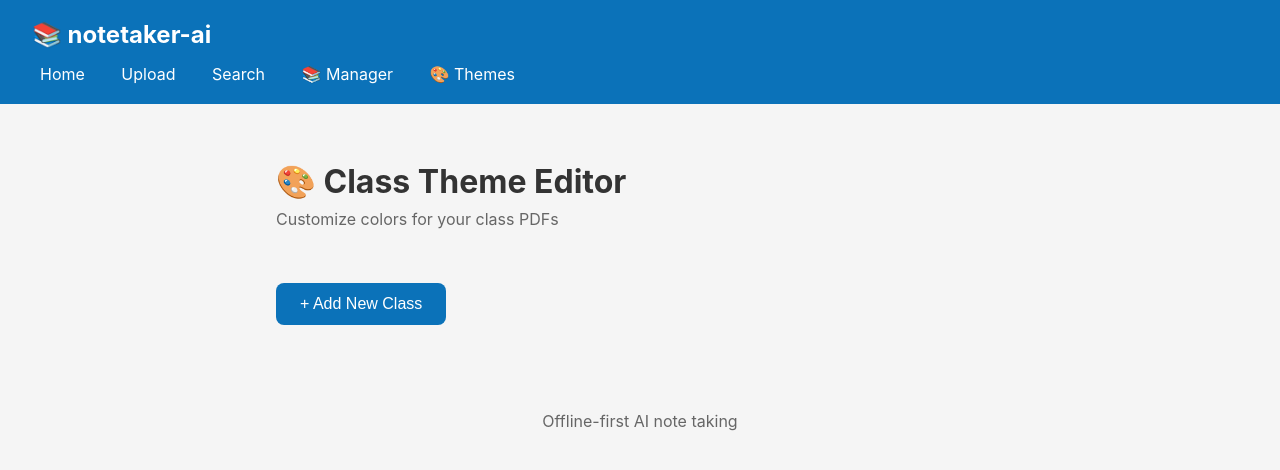
After one commit to carloszamora0822/notetaker-ai, a FastAPI app: template frontend/templates/theme_editor.html in a window 1280 px wide. The commit adds this page. Shown: the top 470 px of the page. Run offline with FastAPI, Linux system fonts and the light colour scheme; the template is opened without the code that fills it, so the values that code supplies are empty; some libraries are stand-ins or nearby versions.

Commit message:
feat(frontend): add theme editor UI for customizing class PDF colors

```diff
--- /dev/null
+++ b/frontend/static/css/theme-editor.css
@@ -0,0 +1,149 @@
+.theme-editor-container {
+  max-width: 1000px;
+  margin: 0 auto;
+  padding: 20px;
+}
+
+.subtitle {
+  color: #666;
+  margin-bottom: 30px;
+}
+
+.theme-list {
+  display: grid;
+  gap: 15px;
+  margin-bottom: 20px;
+}
+
+.theme-card {
+  display: flex;
+  justify-content: space-between;
+  align-items: center;
+  padding: 20px;
+  background: white;
+  border-radius: 8px;
+  border-left: 4px solid #0B72B9;
+  box-shadow: 0 2px 4px rgba(0,0,0,0.1);
+}
+
+.theme-info h3 {
+  margin: 0 0 10px 0;
+}
+
+.color-preview {
+  display: flex;
+  align-items: center;
+  gap: 8px;
+}
+
+.color-dot {
+  width: 20px;
+  height: 20px;
+  border-radius: 50%;
+  border: 2px solid #ddd;
+}
+
+.btn-add {
+  padding: 12px 24px;
+  background: #0B72B9;
+  color: white;
+  border: none;
+  border-radius: 8px;
+  cursor: pointer;
+  font-size: 16px;
+}
+
+.btn-edit {
+  padding: 8px 16px;
+  background: #0B72B9;
+  color: white;
+  border: none;
+  border-radius: 4px;
+  cursor: pointer;
+}
+
+.btn-edit:hover {
+  opacity: 0.9;
+}
+
+.color-picker-section {
+  margin-bottom: 30px;
+}
+
+.color-picker-section label {
+  display: block;
+  font-weight: 600;
+  margin-bottom: 10px;
+}
+
+.color-swatches {
+  display: grid;
+  grid-template-columns: repeat(auto-fit, minmax(100px, 1fr));
+  gap: 15px;
+  margin: 20px 0;
+}
+
+.color-swatch {
+  text-align: center;
+  padding: 15px;
+  border: 2px solid #ddd;
+  border-radius: 8px;
+  cursor: pointer;
+  transition: all 0.3s;
+}
+
+.color-swatch:hover, .color-swatch.active {
+  border-color: #0B72B9;
+  background: #f0f8ff;
+}
+
+.swatch-color {
+  width: 60px;
+  height: 60px;
+  border-radius: 50%;
+  margin: 0 auto 10px;
+}
+
+.preview-section {
+  margin-top: 30px;
+}
+
+.preview-section h3 {
+  margin-bottom: 15px;
+  color: #0B72B9;
+}
+
+.pdf-preview {
+  border: 1px solid #ddd;
+  border-radius: 8px;
+  overflow: hidden;
+}
+
+.preview-header {
+  padding: 20px;
+  color: white;
+  font-weight: bold;
+  font-size: 18px;
+  transition: background 0.3s;
+}
+
+.preview-content {
+  padding: 20px;
+  background: white;
+  min-height: 200px;
+  color: #333;
+}
+
+.btn-save {
+  padding: 10px 20px;
+  background: #28a745;
+  color: white;
+  border: none;
+  border-radius: 4px;
+  cursor: pointer;
+  font-size: 16px;
+}
+
+.btn-save:hover {
+  background: #218838;
+}
--- /dev/null
+++ b/frontend/static/js/theme-editor.js
@@ -0,0 +1,117 @@
+let themes = {};
+let colorPalette = {};
+let currentEditClass = null;
+let selectedColor = null;
+
+document.addEventListener('DOMContentLoaded', loadThemes);
+
+async function loadThemes() {
+  try {
+    const res = await fetch('/api/themes');
+    const data = await res.json();
+    themes = data.themes;
+    colorPalette = data.color_palette;
+
+    renderThemeList();
+  } catch (error) {
+    console.error('Failed to load themes:', error);
+  }
+}
+
+function renderThemeList() {
+  const list = document.getElementById('themeList');
+  list.innerHTML = Object.entries(themes)
+    .filter(([key]) => key !== 'default')
+    .map(([className, theme]) => `
+      <div class="theme-card" style="border-left: 4px solid ${theme.primary_color}">
+        <div class="theme-info">
+          <h3>${className}</h3>
+          <div class="color-preview">
+            <span class="color-dot" style="background: ${theme.primary_color}"></span>
+            <span class="color-name">${theme.color_name || 'custom'}</span>
+          </div>
+        </div>
+        <button onclick="editTheme('${className}')" class="btn-edit">Edit</button>
+      </div>
+    `).join('');
+}
+
+function editTheme(className) {
+  currentEditClass = className;
+  const theme = themes[className] || themes.default;
+
+  document.getElementById('editClassName').textContent = className;
+  document.getElementById('previewClassName').textContent = className;
+
+  // Render color swatches
+  const swatches = document.getElementById('colorSwatches');
+  swatches.innerHTML = Object.entries(colorPalette).map(([name, colors]) => `
+    <div class="color-swatch ${theme.color_name === name ? 'active' : ''}"
+         onclick="selectColor('${name}', '${colors.primary}', '${colors.secondary}')">
+      <div class="swatch-color" style="background: ${colors.primary}"></div>
+      <span>${name}</span>
+    </div>
+  `).join('');
+
+  // Update preview
+  updatePreview(theme.primary_color);
+
+  document.getElementById('editModal').classList.remove('hidden');
+}
+
+function selectColor(name, primary, secondary) {
+  selectedColor = { name, primary, secondary };
+
+  // Update active state
+  document.querySelectorAll('.color-swatch').forEach(el => {
+    el.classList.remove('active');
+  });
+  event.currentTarget.classList.add('active');
+
+  // Update preview
+  updatePreview(primary);
+}
+
+function updatePreview(color) {
+  document.getElementById('previewHeader').style.background = color;
+}
+
+async function saveTheme() {
+  if (!currentEditClass || !selectedColor) return;
+
+  const theme = {
+    color_name: selectedColor.name,
+    primary_color: selectedColor.primary,
+    secondary_color: selectedColor.secondary
+  };
+
+  try {
+    const res = await fetch(`/api/themes/${currentEditClass}`, {
+      method: 'POST',
+      headers: { 'Content-Type': 'application/json' },
+      body: JSON.stringify(theme)
+    });
+
+    if (res.ok) {
+      alert('✅ Theme saved!');
+      closeModal();
+      loadThemes();
+    }
+  } catch (error) {
+    alert('Failed to save theme');
+  }
+}
+
+function addNewClass() {
+  const className = prompt('Enter class code (e.g., CS101):');
+  if (className) {
+    themes[className] = themes.default;
+    editTheme(className);
+  }
+}
+
+function closeModal() {
+  document.getElementById('editModal').classList.add('hidden');
+  currentEditClass = null;
+  selectedColor = null;
+}
--- a/frontend/templates/base.html
+++ b/frontend/templates/base.html
@@ -14,6 +14,7 @@
       <a href="/upload">Upload</a>
       <a href="/search">Search</a>
       <a href="/manager">📚 Manager</a>
+      <a href="/themes">🎨 Themes</a>
     </nav>
   </header>
 
--- /dev/null
+++ b/frontend/templates/theme_editor.html
@@ -0,0 +1,52 @@
+{% extends "base.html" %}
+
+{% block content %}
+<link rel="stylesheet" href="/static/css/theme-editor.css">
+
+<div class="theme-editor-container">
+  <h1>🎨 Class Theme Editor</h1>
+  <p class="subtitle">Customize colors for your class PDFs</p>
+
+  <div class="theme-list" id="themeList">
+    <!-- Loaded dynamically -->
+  </div>
+
+  <button onclick="addNewClass()" class="btn-add">+ Add New Class</button>
+</div>
+
+<!-- Edit Modal -->
+<div id="editModal" class="modal hidden">
+  <div class="modal-content">
+    <div class="modal-header">
+      <h2>Edit Theme: <span id="editClassName"></span></h2>
+      <button onclick="closeModal()">&times;</button>
+    </div>
+    <div class="modal-body">
+      <div class="color-picker-section">
+        <label>Choose Color:</label>
+        <div class="color-swatches" id="colorSwatches">
+          <!-- Loaded dynamically -->
+        </div>
+      </div>
+
+      <div class="preview-section">
+        <h3>Preview</h3>
+        <div class="pdf-preview" id="pdfPreview">
+          <div class="preview-header" id="previewHeader">
+            <span id="previewClassName">Class Name</span>
+          </div>
+          <div class="preview-content">
+            Sample content goes here...
+          </div>
+        </div>
+      </div>
+    </div>
+    <div class="modal-footer">
+      <button onclick="saveTheme()" class="btn-save">💾 Save</button>
+      <button onclick="closeModal()">Cancel</button>
+    </div>
+  </div>
+</div>
+
+<script src="/static/js/theme-editor.js"></script>
+{% endblock %}
```
